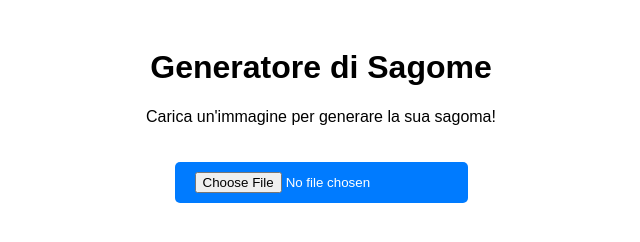
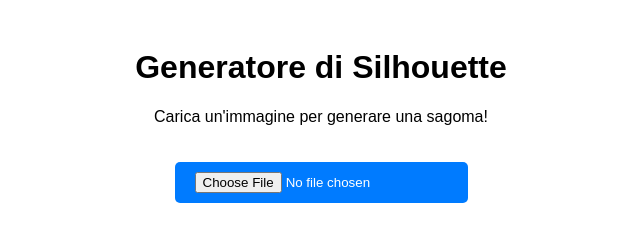
Before and after one commit to matbar98/Silhouette, a plain HTML site: page index.html in a window 1280 px wide. Shown: the whole page, without its empty margins (319-959 px from the left). Drawn offline with Linux system fonts and the light colour scheme; files whose address does not match are found by name.

Commit message:
Update index.html

```diff
--- a/index.html
+++ b/index.html
@@ -3,7 +3,7 @@
 <head>
     <meta charset="UTF-8">
     <meta name="viewport" content="width=device-width, initial-scale=1.0">
-    <title>Generatore di Sagome</title>
+    <title>Generatore di Silhouette</title>
     <style>
         body {
             font-family: Arial, sans-serif;
@@ -39,8 +39,8 @@
     </style>
 </head>
 <body>
-    <h1>Generatore di Sagome</h1>
-    <p>Carica un'immagine per generare la sua sagoma!</p>
+    <h1>Generatore di Silhouette</h1>
+    <p>Carica un'immagine per generare una sagoma!</p>
     <input type="file" id="upload" accept="image/*" class="button">
 
     <!-- Sezione per la sagoma -->
```
